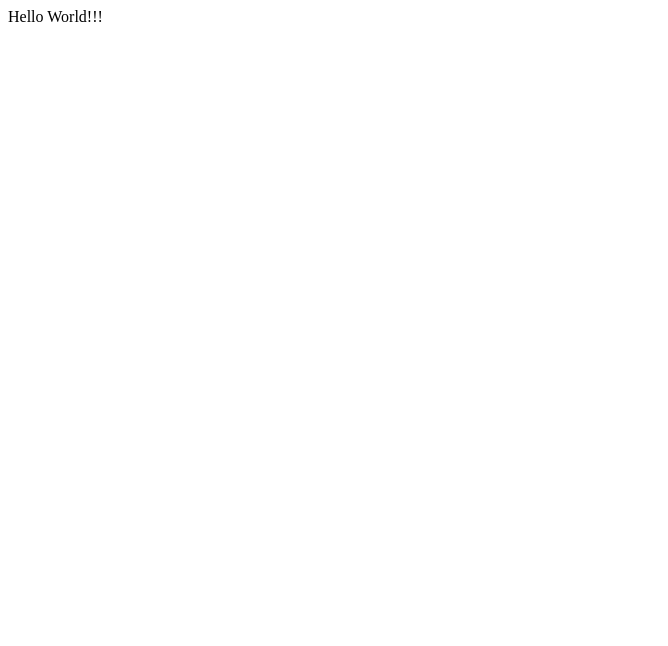
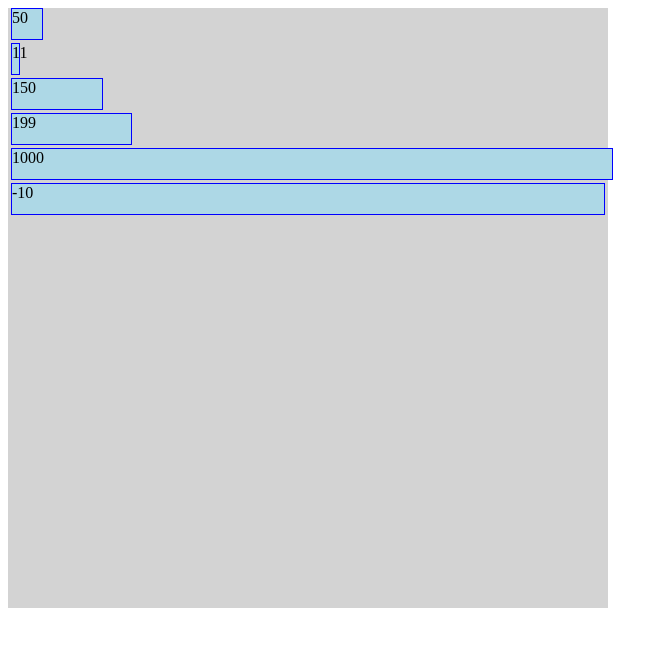
Before and after one commit to excel46/d3-test, a website: page index.html in a window 1280 px wide. Shown: the whole page, without its empty margins (0-668 px from the left). Drawn offline with nearby package versions, Linux system fonts and the light colour scheme.

Commit message:
Bar Chart with numeric array data

```diff
--- a/index.html
+++ b/index.html
@@ -1,5 +1,29 @@
+
+<!DOCTYPE html>
 <html>
+<head>
+<title>D3 Test Project </title>
+<script type="text/javascript" src="node_modules/d3/build/d3.min.js"></script>
+
+<style>
+.chart{
+	height: 400px;
+	width: 400px;
+	background-color: lightgrey;
+}
+.bar{
+	background-color: lightblue;
+	border: 1px solid blue;
+	height: 30px;
+	display: block;
+	margin: 3px;
+}
+</style>
+</head>
+
 <body>
-Hello World!!!
+<div class="chart"></div>
+
 </body>
+<script type="text/javascript" src="src/js/app.js"></script>
 <html>
--- /dev/null
+++ b/src/js/app.js
@@ -0,0 +1,17 @@
+var data =[50, 11, 150, 199, 1000, -10];
+var chart={w: 600, h: 600};
+
+var scale= d3.scaleLinear()
+			.domain([0,d3.max(data)])
+			.range([0,chart.w]);
+var chart= d3.select(".chart")
+				.style("width", chart.w+'px')
+				.style("height", chart.h+'px')
+				.selectAll("div")
+			.data(data)
+				.enter()
+				.append("div")
+					.classed("bar",true)
+					.text((d)=> d)
+					.style('width', (d) => scale(d)+'px')
+				.exit().remove()
```
